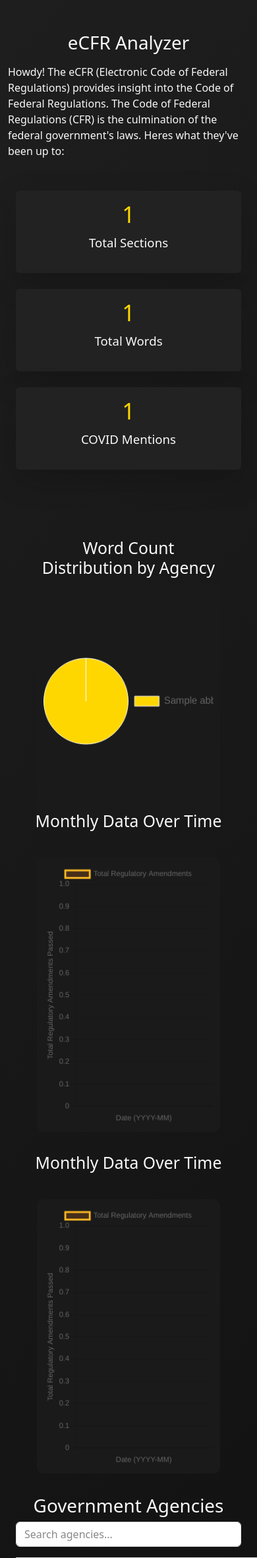
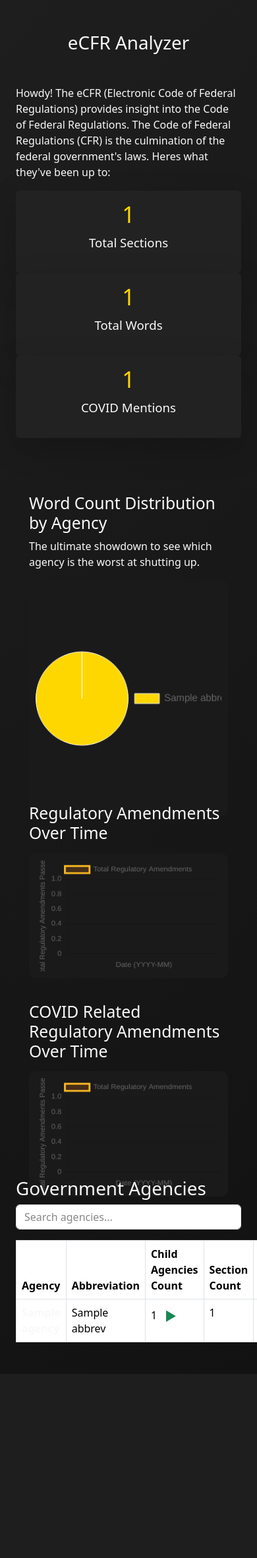
Before and after one commit to rbaker1776/eCFR-Analyzer, a Flask app: template src/templates/index.html in a window 390 px wide; the page is wider, and only the part inside the window is pictured. Shown: the top 2362 px of that part at 66% size. After the commit the page ends 2035 px from the top of that part, so only its background shows below. Run offline with Flask 3, Linux system fonts and the light colour scheme; the template is opened without the code that fills it: most values are stand-ins (such as "Sample title", 1, 10 or a date in 2020); parts of the project's set-up code (start-up, migrations or seed data) failed here and were passed over.

Commit message:
tidied up front end display

```diff
--- a/src/page.py
+++ /dev/null
@@ -1,5 +0,0 @@
-from typing import List, Dict, Optional
-
-
-class Page:
-    def __init__(self, title: str, subtitle: str,
--- a/src/static/core.js
+++ b/src/static/core.js
@@ -112,9 +112,9 @@ const sectionPieChart = new Chart(pie_ctx, {
 });
 
 
-amendment_ctx = document.getElementById('lineChart').getContext('2d');
+amendment_ctx = document.getElementById('amendments-chart').getContext('2d');
 
-const chart = new Chart(amendment_ctx, {
+const amendments_chart = new Chart(amendment_ctx, {
     type: 'line',
     data: {
         labels: amendmentLabels,
@@ -150,9 +150,9 @@ const chart = new Chart(amendment_ctx, {
 });
 
 
-covid_ctx = document.getElementById('lineChart2').getContext('2d');
+covid_ctx = document.getElementById('covid-amendments-chart').getContext('2d');
 
-const chart2 = new Chart(covid_ctx, {
+const covid_amendments_chart = new Chart(covid_ctx, {
     type: 'line',
     data: {
         labels: covidAmendmentLabels,
--- a/src/templates/index.html
+++ b/src/templates/index.html
@@ -11,18 +11,15 @@
 <body>
     <div class="container mt-5">
         <h1 class="text-center">eCFR Analyzer</h1>
-
+        <div class="container my-5">
             <p style="margin-top: 1em">
             Howdy!
             The eCFR (Electronic Code of Federal Regulations) provides insight into the Code of Federal Regulations.
             The Code of Federal Regulations (CFR) is the culmination of the federal government's laws.
             Heres what they've been up to:
             </p>
-
-        <div class="container mt-5">
-
-        <div class="row text-center my-5">
-            <div class="col-md-4 mb-4">
+            <div class="row text-center">
+                <div class="col-md-4">
                     <div class="card shadow-lg border-0">
                         <div class="card-body">
                             <h1 class="display-4">{{ meta["section_count"] }}</h1>
@@ -30,7 +27,7 @@
                         </div>
                     </div>
                 </div>
-            <div class="col-md-4 mb-4">
+                <div class="col-md-4">
                     <div class="card shadow-lg border-0">
                         <div class="card-body">
                             <h1 class="display-4">{{ meta["word_count"] }}</h1>
@@ -38,7 +35,7 @@
                         </div>
                     </div>
                 </div>
-            <div class="col-md-4 mb-4">
+                <div class="col-md-4">
                     <div class="card shadow-lg border-0">
                         <div class="card-body">
                             <h1 class="display-4">{{ meta["covid_count"] }}</h1>
@@ -47,28 +44,41 @@
                     </div>
                 </div>
             </div>
+        </div>
 
-        <div class="my-4" style="max-height: 50vh; padding: 2rem;margin: 0 auto;">
-            <h2 class="text-center">Word Count Distribution by Agency</h2>
+        <div class="my-5" style="max-height: 50vh; padding: 2rem; margin: 0 auto;">
+            <div class="my-1">
+                <h2>Word Count Distribution by Agency</h2>
+                <p>
+                The ultimate showdown to see which agency is the worst at shutting up.
+                </p>
+            </div>
             <canvas id="sectionPieChart"></canvas>
         </div>
 
-        <h2 style="text-align: center;">Monthly Data Over Time</h2>
-        <div style="max-height: 30vh; padding: 2rem;min-height:30rem">
-            <canvas id="lineChart"></canvas>
+        <div class="my-5" style="max-height: 30vh; padding: 2rem; margin: 0 auto;">
+            <div class="my-1">
+                <h2>Regulatory Amendments Over Time</h2>
+                <p></p>
+            </div>
+            <canvas id="amendments-chart"></canvas>
         </div>
 
-        <h2 style="text-align: center;">Monthly Data Over Time</h2>
-        <div style="max-height: 30vh; padding: 2rem;min-height:30rem">
-            <canvas id="lineChart2"></canvas>
+        <div class="my-5" style="max-height: 30vh; padding: 2rem; margin: 0 auto;">
+            <div class="my-1">
+                <h2>COVID Related Regulatory Amendments Over Time</h2>
+                <p></p>
+            </div>
+            <canvas id="covid-amendments-chart"></canvas>
         </div>
 
-        <h1 class="text-center">Government Agencies</h1>
-
+        <div class="container my-5">
+            <div class="my-2">
+                <h1>Government Agencies</h1>
+            </div>
             <div class="mb-3">
                 <input type="text" class="form-control" id="search-input" placeholder="Search agencies..." oninput="search_table()">
             </div>
-
             <table class="table table-bordered" id="agencies-table">
                 <thead>
                     <tr>
@@ -103,7 +113,7 @@
                                         <thead>
                                             <tr>
                                                 <th style="width: 52%">Agency</th>
-                                            <th style="width: 10%">Abbrev.</th>
+                                                <th style="width: 10%">Abbreviation</th>
                                                 <th style="width: 12%">Section Count</th>
                                                 <th style="width: 12%">Word Count</th>
                                                 <th style="width: 13%">Covid Mention Count</th>
@@ -126,7 +136,6 @@
                 </tbody>
             </table>
         </div>
-    </div>
     <script>
     const chart_labels = [
         {% for agency in agencies %}
@@ -148,5 +157,6 @@
 
     </script>
     <script src="../static/core.js"></script>
+    </div>
 </body>
 </html>
```
Also changed, not shown: src/ecfr_counts.py (deleted). Lines whose indentation alone changed are shown as unchanged.
